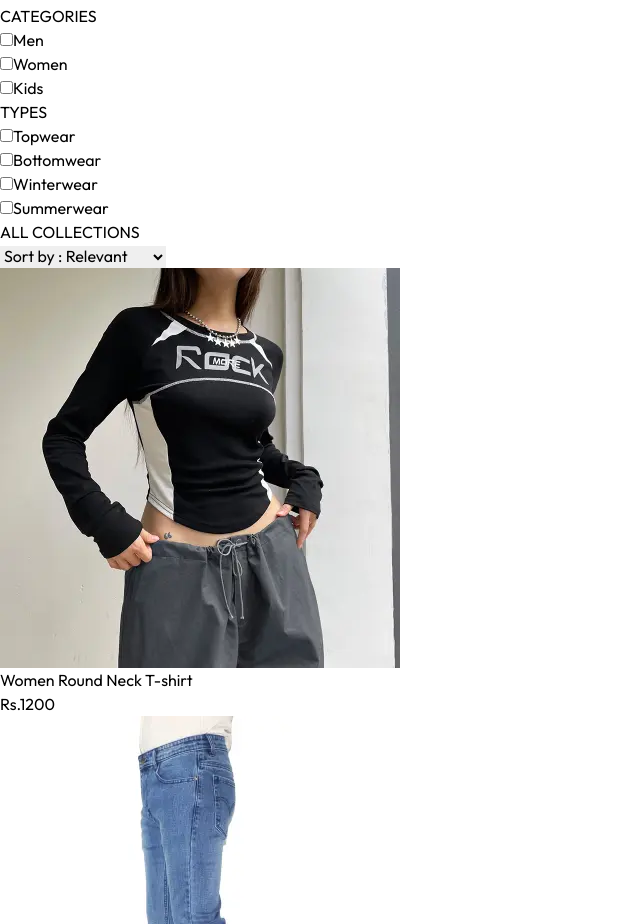
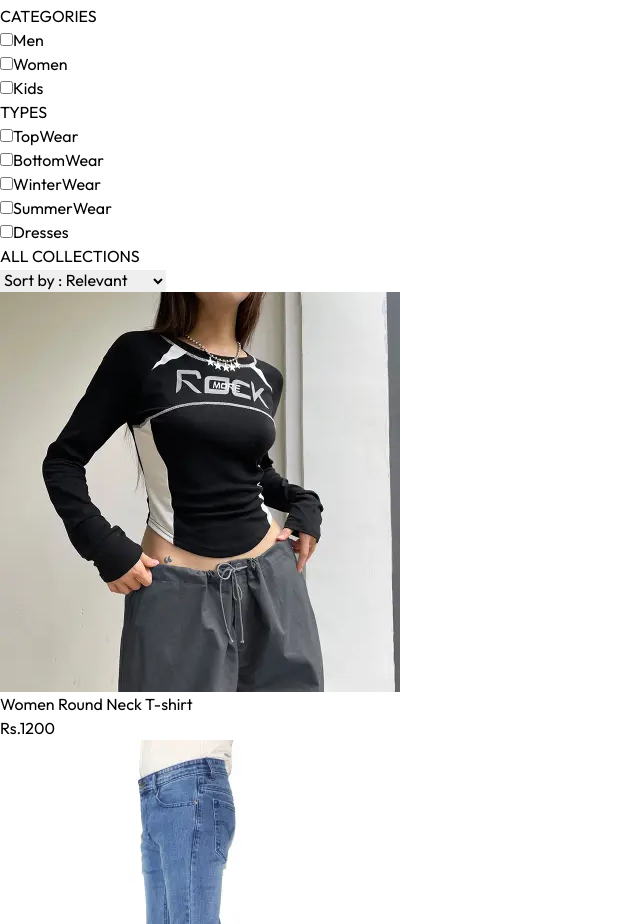
Before and after one commit to sudhaneupane/e-commerce-Online-Shopping-, a React (Vite) app in the folder frontend/: page /collection in a window 1280 px wide. Shown: the part 3060-3984 px from the top of the page, without its empty margins (0-640 px from the left). Built offline with nearby package versions, Linux system fonts and the light colour scheme.

Commit message:
filter types

```diff
--- a/frontend/src/assets/assets.js
+++ b/frontend/src/assets/assets.js
@@ -48,7 +48,7 @@ export const products = [
     price: "1200",
     image: round_neck,
     sizes: ["M", "S", "L", "XL"],
-    subcategory: "TopWear",
+    subCategory: "TopWear",
   },
   {
     _id: "02",
@@ -59,7 +59,7 @@ export const products = [
     price: "1800",
     image: men_slim_jean,
     sizes: ["M", "L", "XL"],
-    subcategory: "BottomWear",
+    subCategory: "BottomWear",
   },
   {
     _id: "03",
@@ -70,7 +70,7 @@ export const products = [
     price: "1500",
     image: women_floral_skirt,
     sizes: ["S", "M", "L"],
-    subcategory: "BottomWear",
+    subCategory: "BottomWear",
   },
   {
     _id: "04",
@@ -81,7 +81,7 @@ export const products = [
     price: "700",
     image: cartoon_tshirt,
     sizes: ["S", "M"],
-    subcategory: "TopWear",
+    subCategory: "TopWear",
   },
   {
     _id: "05",
@@ -92,7 +92,7 @@ export const products = [
     price: "1400",
     image: polo_tshirt,
     sizes: ["L", "XL", "XXL"],
-    subcategory: "TopWear",
+    subCategory: "TopWear",
   },
   {
     _id: "06",
@@ -103,7 +103,7 @@ export const products = [
     image: maxi_dress,
     price: "2000",
     sizes: ["M", "S", "L"],
-    subcategory: "Dresses",
+    subCategory: "Dresses",
   },
   {
     _id: "07",
@@ -114,7 +114,7 @@ export const products = [
     price: "800",
     image: denim_shorts,
     sizes: ["S", "M", "L"],
-    subcategory: "BottomWear",
+    subCategory: "BottomWear",
   },
   {
     _id: "08",
@@ -125,7 +125,7 @@ export const products = [
     price: "3500",
     image: leatherjacket,
     sizes: ["M", "L", "XL"],
-    subcategory: "Outerwear",
+    subCategory: "Outerwear",
   },
   {
     _id: "09",
@@ -136,7 +136,7 @@ export const products = [
     price: "1700",
     image: high_waist_jean,
     sizes: ["S", "M", "L", "XL"],
-    subcategory: "BottomWear",
+    subCategory: "BottomWear",
   },
   {
     _id: "10",
@@ -147,7 +147,7 @@ export const products = [
     price: "1300",
     image: casual_tshirt,
     sizes: ["M", "L", "XL"],
-    subcategory: "TopWear",
+    subCategory: "TopWear",
   },
   {
     _id: "11",
@@ -158,7 +158,7 @@ export const products = [
     price: "2500",
     image:women_blazer,
     sizes: ["S", "M", "L"],
-    subcategory: "Outerwear",
+    subCategory: "Outerwear",
   },
   {
     _id: "12",
@@ -169,7 +169,7 @@ export const products = [
     price: "1600",
     image:men_pant,
     sizes: ["M", "L", "XL", "XXL"],
-    subcategory: "BottomWear",
+    subCategory: "BottomWear",
   },
   {
     _id: "13",
@@ -180,7 +180,7 @@ export const products = [
     price: "900",
     image:sport_legging,
     sizes: ["S", "M", "L"],
-    subcategory: "ActiveWear",
+    subCategory: "ActiveWear",
   },
   {
     _id: "14",
@@ -191,7 +191,7 @@ export const products = [
     image:sweatshirt,
     price: "1100",
     sizes: ["S", "M", "L"],
-    subcategory: "Outerwear",
+    subCategory: "Outerwear",
   },
   {
     _id: "15",
@@ -201,7 +201,7 @@ export const products = [
     name: "Men Graphic T-shirt",
     price: "900",
     sizes: ["M", "L", "XL"],
-    subcategory: "TopWear",
+    subCategory: "TopWear",
   },
   {
     _id: "16",
@@ -211,7 +211,7 @@ export const products = [
     name: "Women Crop Top",
     price: "800",
     sizes: ["S", "M", "L"],
-    subcategory: "TopWear",
+    subCategory: "TopWear",
   },
   {
     _id: "17",
@@ -221,7 +221,7 @@ export const products = [
     name: "Kids Joggers",
     price: "950",
     sizes: ["S", "M"],
-    subcategory: "BottomWear",
+    subCategory: "BottomWear",
   },
   {
     _id: "18",
@@ -231,7 +231,7 @@ export const products = [
     name: "Men Formal Trousers",
     price: "2000",
     sizes: ["M", "L", "XL", "XXL"],
-    subcategory: "BottomWear",
+    subCategory: "BottomWear",
   },
   {
     _id: "19",
@@ -241,7 +241,7 @@ export const products = [
     name: "Women Ankle Boots",
     price: "3000",
     sizes: ["36", "37", "38", "39"],
-    subcategory: "Footwear",
+    subCategory: "Footwear",
   },
   {
     _id: "20",
@@ -251,6 +251,6 @@ export const products = [
     name: "Men Hooded Sweatshirt",
     price: "1500",
     sizes: ["M", "L", "XL"],
-    subcategory: "Outerwear",
+    subCategory: "Outerwear",
   },
 ];
--- a/frontend/src/pages/Collection.jsx
+++ b/frontend/src/pages/Collection.jsx
@@ -26,9 +26,16 @@ const Collection = () => {
 
   const applyFilter = () => {
     let productsCopy = products.slice();
+
     if (category.length > 0) {
       productsCopy = productsCopy.filter((item) =>
         category.includes(item.category)
+      );
+    }
+
+    if (subCategory.length > 0) {
+      productsCopy = productsCopy.filter((item) =>
+        subCategory.includes(item.subCategory)
       );
     }
     setFilterProducts(productsCopy);
@@ -108,37 +115,46 @@ const Collection = () => {
                 <input
                   className="w-3"
                   type="checkbox"
-                  value="Topwear"
-                  onClick={toggleSubCategory}
+                  value="TopWear"
+                  onChange={toggleSubCategory}
                 />
-                Topwear
+                TopWear
               </p>
               <p className="flex gap-2">
                 <input
                   className="w-3"
                   type="checkbox"
-                  value="Bottomwear"
-                  onClick={toggleSubCategory}
+                  value="BottomWear"
+                  onChange={toggleSubCategory}
                 />
-                Bottomwear
+                BottomWear
               </p>
               <p className="flex gap-2">
                 <input
                   className="w-3"
                   type="checkbox"
-                  value="Winterwear"
-                  onClick={toggleSubCategory}
+                  value="WinterWear"
+                  onChange={toggleSubCategory}
                 />
-                Winterwear
+                WinterWear
               </p>
               <p className="flex gap-2">
                 <input
                   className="w-3"
                   type="checkbox"
-                  value="Summerwear"
-                  onClick={toggleSubCategory}
+                  value="SummerWear"
+                  onChange={toggleSubCategory}
                 />
-                Summerwear
+                SummerWear
+              </p>
+              <p className="flex gap-2">
+                <input
+                  className="w-3"
+                  type="checkbox"
+                  value="Dresses"
+                  onChange={toggleSubCategory}
+                />
+                Dresses
               </p>
             </div>
           </div>
```
